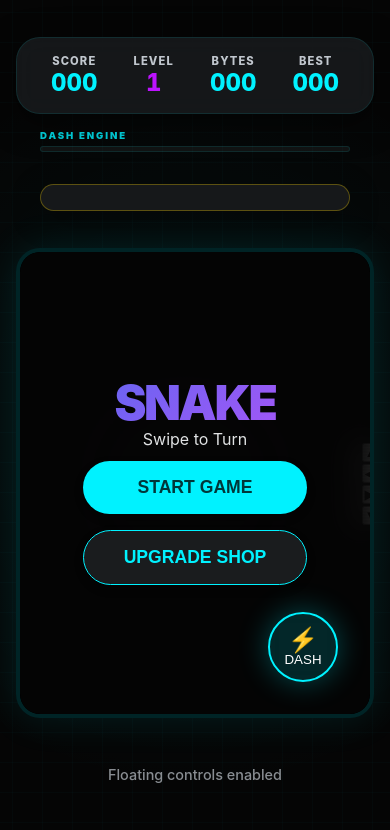
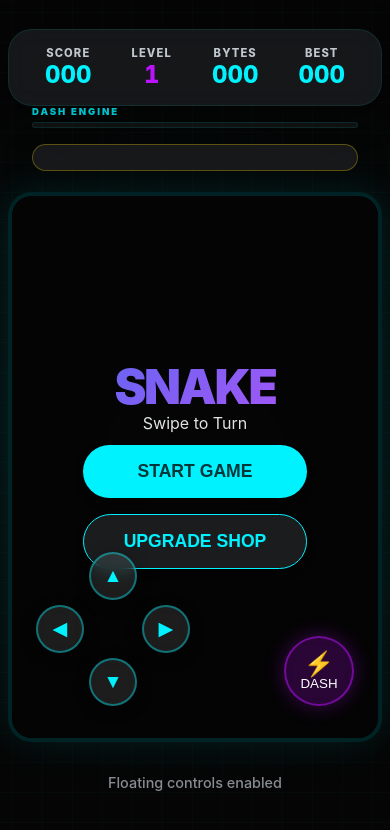
Before and after one commit to sinsian0929/snake-pwa, a website built with Vite: page index.html in a window 390 px wide. Built offline with nearby package versions, Linux system fonts and the light colour scheme.

Commit message:
Fix: Finalize mobile D-pad with flattened grid layout and centered button areas

```diff
--- a/index.html
+++ b/index.html
@@ -52,10 +52,8 @@
         <div class="mobile-controls floating-left">
           <div class="d-pad">
             <button id="btn-up" class="d-btn up">▲</button>
-            <div class="d-pad-mid">
-              <button id="btn-left" class="d-btn left">◀</button>
-              <button id="btn-right" class="d-btn right">▶</button>
-            </div>
+            <button id="btn-left" class="d-btn left">◀</button>
+            <button id="btn-right" class="d-btn right">▶</button>
             <button id="btn-down" class="d-btn down">▼</button>
           </div>
         </div>
--- a/style.css
+++ b/style.css
@@ -721,115 +721,127 @@
     margin-bottom: -2px;
 }
 
-.dash-trigger .text {
+.dash-trigger .text {}
 
 /* Mobile Floating Controls */
 .mobile-controls.floating-left {
     position: absolute;
-        bottom: 1.5rem;
+    bottom: 2rem;
     left: 1.5rem;
     z-index: 100;
     pointer-events: none;
-        /* Let container be transparent to clicks */
 }
 
 .d-pad {
-        display: flex;
-        flex-direction: column;
-        align-items: center;
-        gap: 0px;
+    display: grid;
+    grid-template-areas:
+        ". up ."
+        "left . right"
+        ". down .";
+    grid-template-columns: repeat(3, 55px);
+    grid-template-rows: repeat(3, 55px);
+    gap: 8px;
     pointer-events: auto;
-    }
-
-    .d-pad-mid {
-        display: flex;
-        gap: 35px;
 }
 
 .d-btn {
     width: 55px;
     height: 55px;
-        background: rgba(26, 28, 30, 0.4);
-        backdrop-filter: blur(4px);
-        border: 1.5px solid rgba(0, 242, 255, 0.3);
-        color: rgba(0, 242, 255, 0.6);
+    background: rgba(255, 255, 255, 0.1);
+    backdrop-filter: blur(8px);
+    border: 2px solid rgba(0, 242, 255, 0.4);
+    color: var(--m3-primary);
     border-radius: 50%;
-        font-size: 1.2rem;
+    font-size: 1.4rem;
     display: flex;
     justify-content: center;
     align-items: center;
     cursor: pointer;
     transition: all 0.1s;
-        box-shadow: 0 4px 15px rgba(0, 0, 0, 0.2);
+    box-shadow: 0 4px 15px rgba(0, 0, 0, 0.4);
+}
+
+.d-btn.up {
+    grid-area: up;
+}
+
+.d-btn.left {
+    grid-area: left;
+}
+
+.d-btn.right {
+    grid-area: right;
+}
+
+.d-btn.down {
+    grid-area: down;
 }
 
 .d-btn:active {
     transform: scale(0.9);
-        background: rgba(0, 242, 255, 0.4);
-        color: #fff;
+    background: var(--m3-primary);
+    color: #000;
     border-color: #fff;
-        box-shadow: 0 0 20px rgba(0, 242, 255, 0.6);
+    box-shadow: 0 0 25px var(--m3-primary);
 }
 
-    /* Floating Dash Button */
+/* Floating Dash Button (Right Side) */
 .dash-trigger.floating-right {
     position: absolute;
-        bottom: 2rem;
+    bottom: 2.5rem;
     right: 2rem;
-        width: 75px;
-        height: 75px;
+    width: 80px;
+    height: 80px;
     border-radius: 50%;
     background: rgba(188, 19, 254, 0.2);
-        backdrop-filter: blur(4px);
-        border: 2px solid rgba(188, 19, 254, 0.4);
-        color: rgba(255, 255, 255, 0.7);
+    backdrop-filter: blur(8px);
+    border: 2px solid rgba(188, 19, 254, 0.5);
+    color: #fff;
     display: flex;
     flex-direction: column;
     justify-content: center;
     align-items: center;
     z-index: 100;
     cursor: pointer;
-        box-shadow: 0 0 20px rgba(188, 19, 254, 0.2);
+    box-shadow: 0 0 20px rgba(188, 19, 254, 0.3);
 }
 
 .dash-trigger:active {
-        background: rgba(188, 19, 254, 0.5);
+    background: var(--accent-color);
     transform: scale(0.9);
-        box-shadow: 0 0 40px rgba(188, 19, 254, 0.8);
 }
 
-    /* Layout Fix for Mobile */
+/* Ensure canvas takes max space but respects controls */
 .game-container {
     padding: 0.5rem;
-        gap: 0.6rem;
-        max-height: 100vh;
+    gap: 0.5rem;
+    height: 100vh;
 }
 
 .canvas-wrapper {
     flex: 1;
-        /* Take all available space */
-        border-radius: 1rem;
+    position: relative;
+    border-radius: 1.5rem;
+    overflow: hidden;
 }
 
-    @media (max-width: 400px) {
-        .game-hud {
-            padding: 0.6rem;
-            border-radius: 1rem;
-        }
-
-        .score-card .value {
-            font-size: 1.1rem;
+@media (max-width: 480px) {
+    .d-pad {
+        grid-template-columns: repeat(3, 48px);
+        grid-template-rows: repeat(3, 48px);
+        gap: 5px;
     }
 
     .d-btn {
         width: 48px;
         height: 48px;
+        font-size: 1.2rem;
     }
 
     .dash-trigger.floating-right {
-            width: 65px;
-            height: 65px;
-            bottom: 1.5rem;
+        width: 70px;
+        height: 70px;
+        bottom: 2rem;
         right: 1.5rem;
     }
 }
```
Lines whose indentation alone changed are shown as unchanged.
